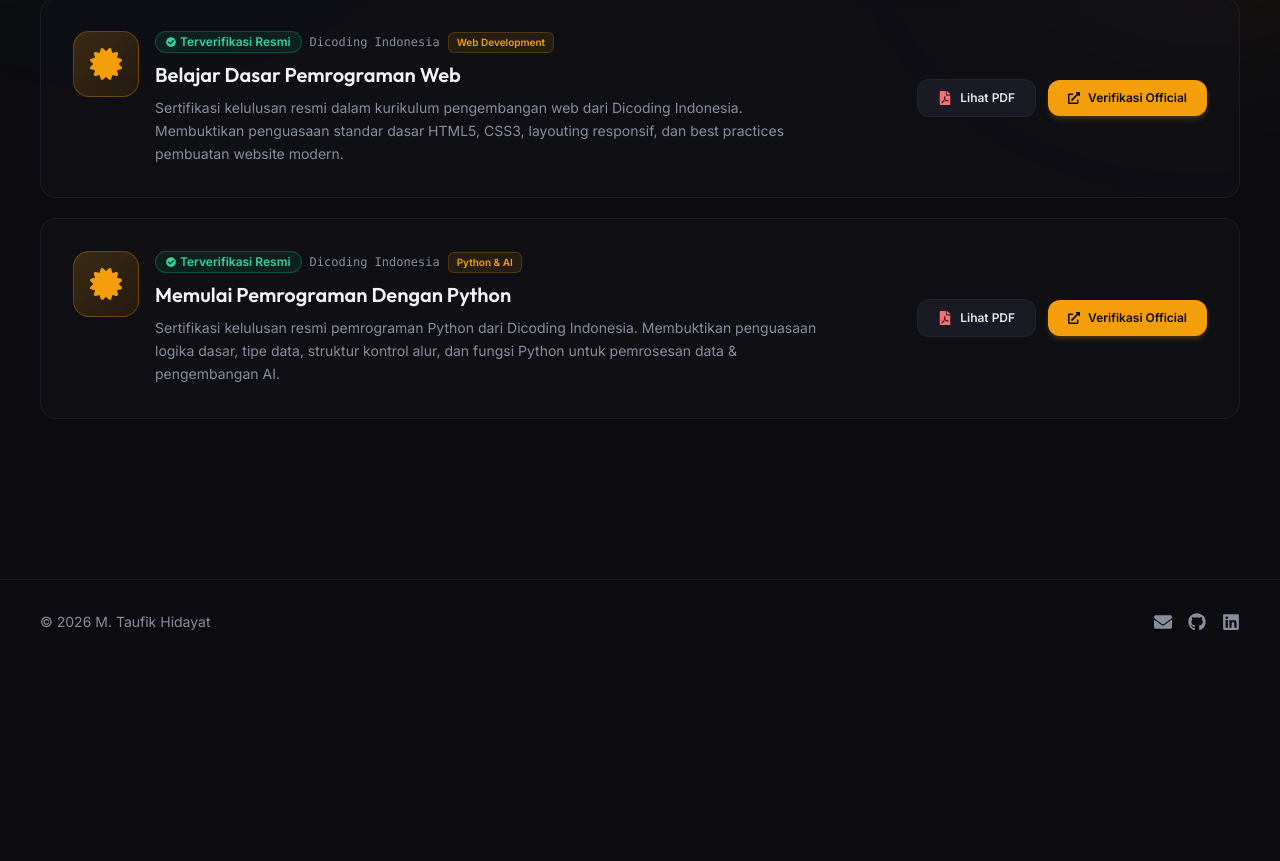
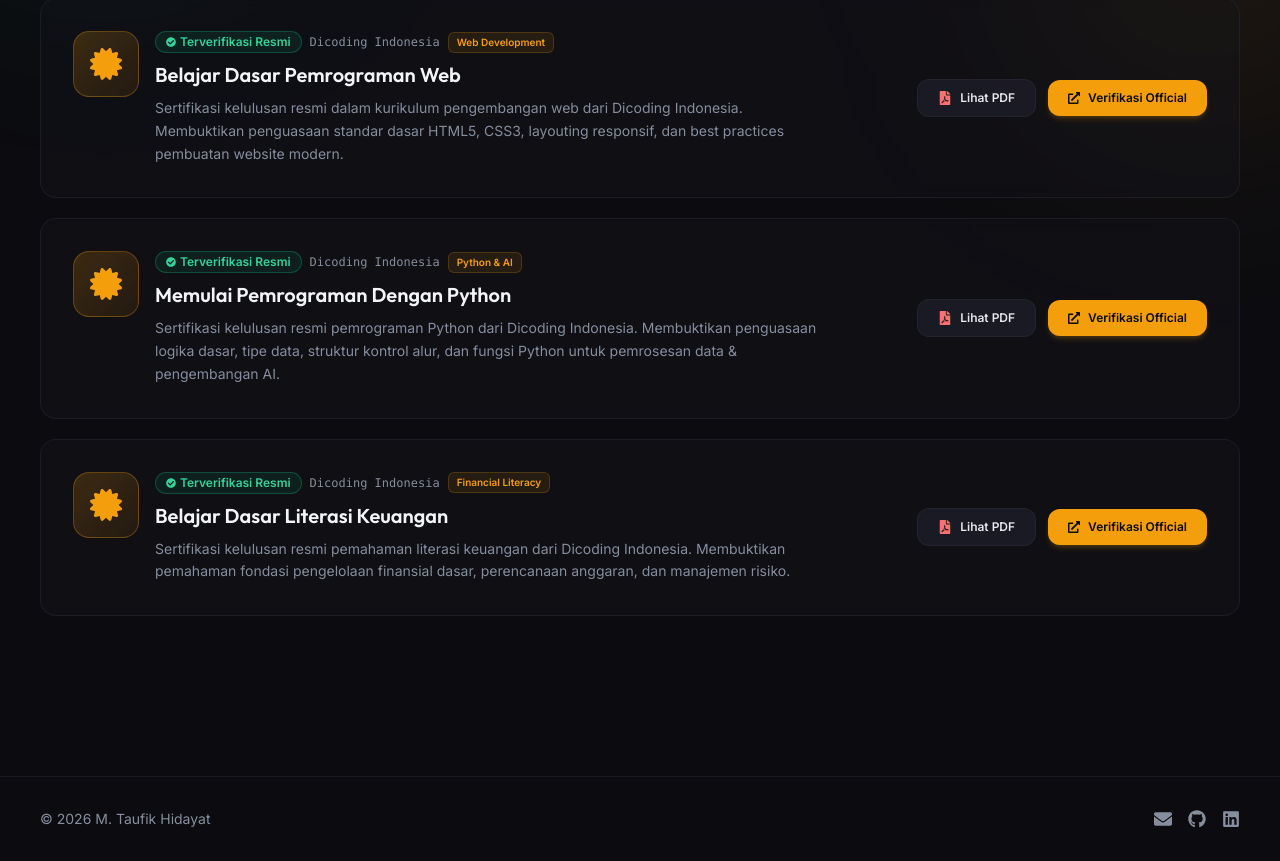
Before and after one commit to Taufikh1dayat/web-portofolio, a React (Vite) app: page /about in a window 1280 px wide. Shown: the part 1028-1889 px from the top of the page. Before the commit the page ends 1692 px from the top, so only its background shows below. Built offline with nearby package versions, Linux system fonts and the light colour scheme.

Commit message:
feat: add Dicoding Financial Literacy certification and official verification link

```diff
--- a/src/pages/About.jsx
+++ b/src/pages/About.jsx
@@ -59,6 +59,14 @@ const certificates = [
     description: "Sertifikasi kelulusan resmi pemrograman Python dari Dicoding Indonesia. Membuktikan penguasaan logika dasar, tipe data, struktur kontrol alur, dan fungsi Python untuk pemrosesan data & pengembangan AI.",
     pdf: "/sertifikat_course_python.pdf",
     link: "https://www.dicoding.com/certificates/RVZK0DVLEZD5",
+  },
+  {
+    title: "Belajar Dasar Literasi Keuangan",
+    issuer: "Dicoding Indonesia",
+    badge: "Financial Literacy",
+    description: "Sertifikasi kelulusan resmi pemahaman literasi keuangan dari Dicoding Indonesia. Membuktikan pemahaman fondasi pengelolaan finansial dasar, perencanaan anggaran, dan manajemen risiko.",
+    pdf: "/sertifikat_course_financial_literacy.pdf",
+    link: "https://www.dicoding.com/certificates/07Z6QK9QRZQR",
   },
 ];
 
```
Also changed, not shown: 1 other file (tests, documents, lock files or other folders).
